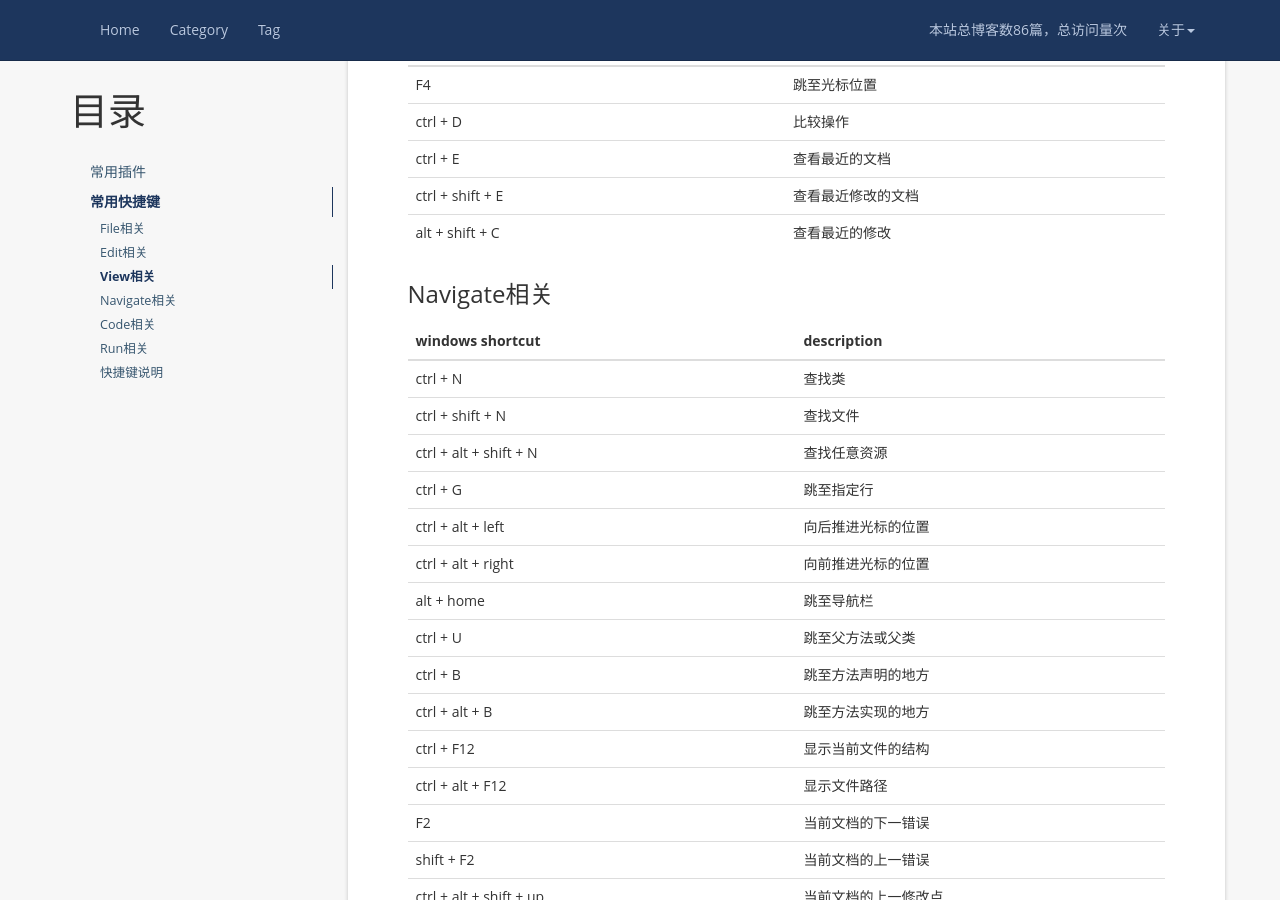
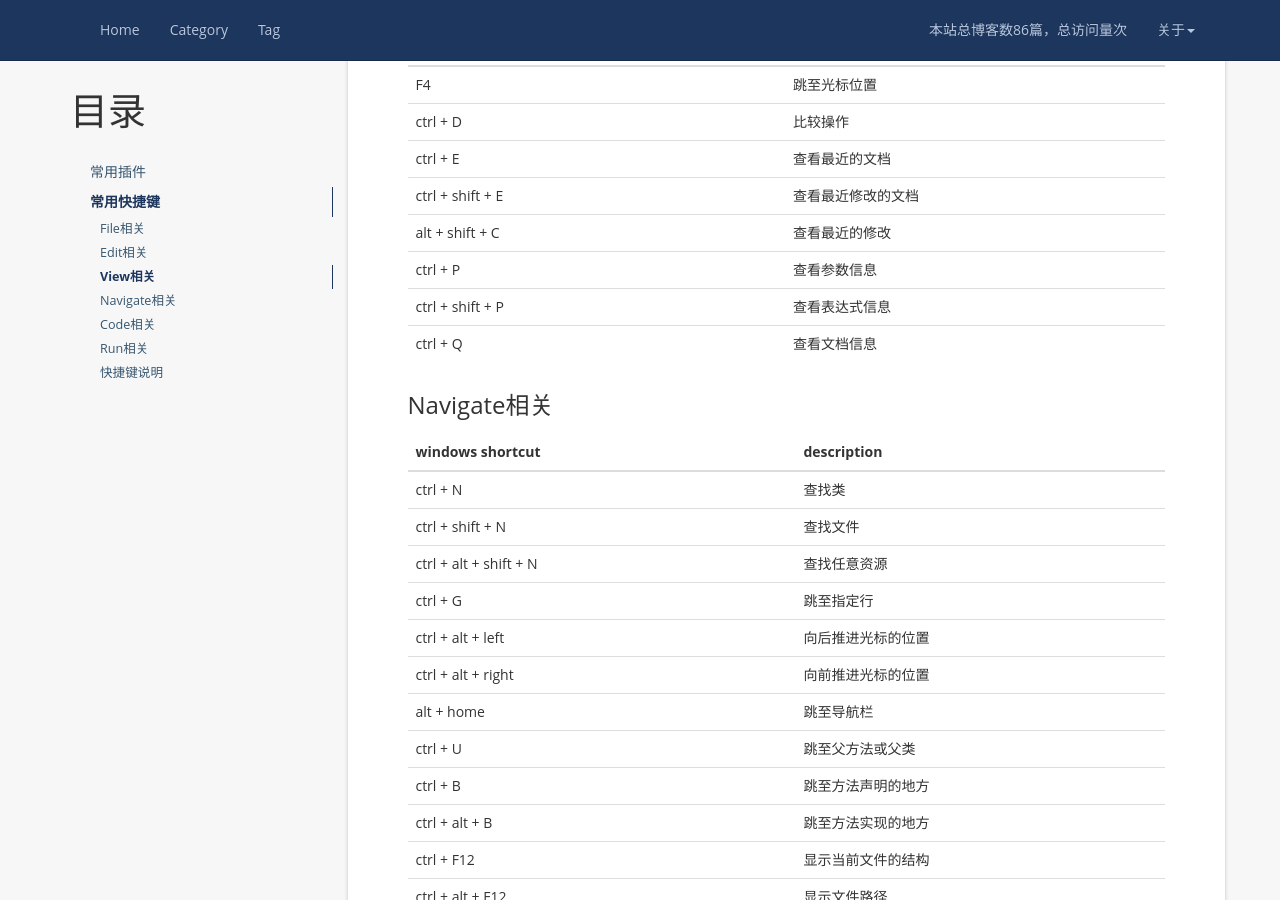
Before and after one commit to zhangfb95/zhangfb95.github.io.bak, a Jekyll site: the page built from plugin-intellij.md, in a window 1280 px wide and 900 px high, scrolled down 2465 px. Built offline with Jekyll 4.4.1, drawn with Linux system fonts in a browser that asks for light colours; nearby versions of some CDN libraries; a script that is not in the unit is left out; comment, search, counter and statistics services are not loaded.

Commit message:
调整idea快捷键和说明

```diff
--- a/plugin-intellij.md
+++ b/plugin-intellij.md
@@ -81,6 +81,9 @@ permalink: /plugin-intellij/
 | ctrl + E | 查看最近的文档 |
 | ctrl + shift + E | 查看最近修改的文档 |
 | alt + shift + C | 查看最近的修改 |
+| ctrl + P | 查看参数信息 |
+| ctrl + shift + P | 查看表达式信息 |
+| ctrl + Q | 查看文档信息 |
 
 ### Navigate相关
 
```
